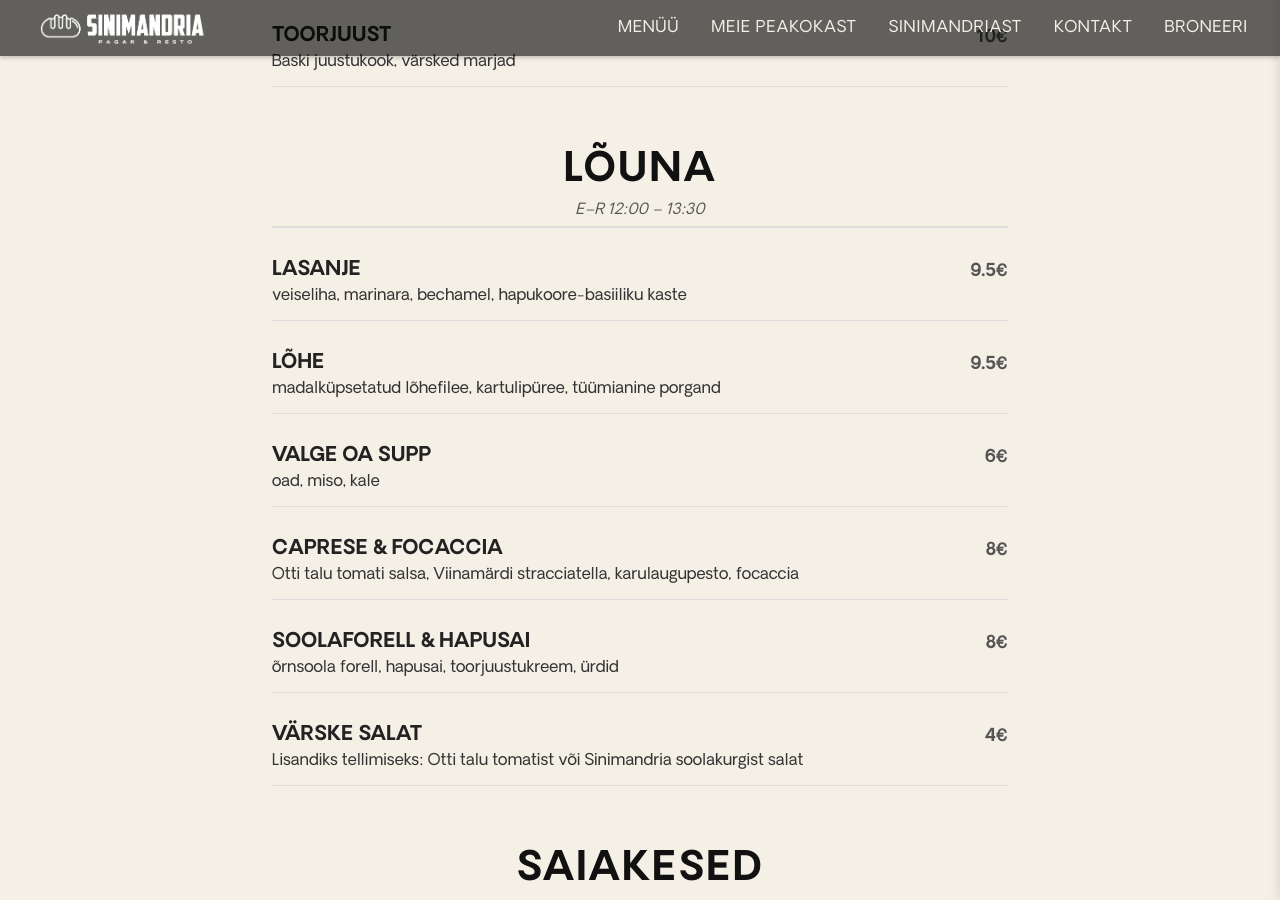
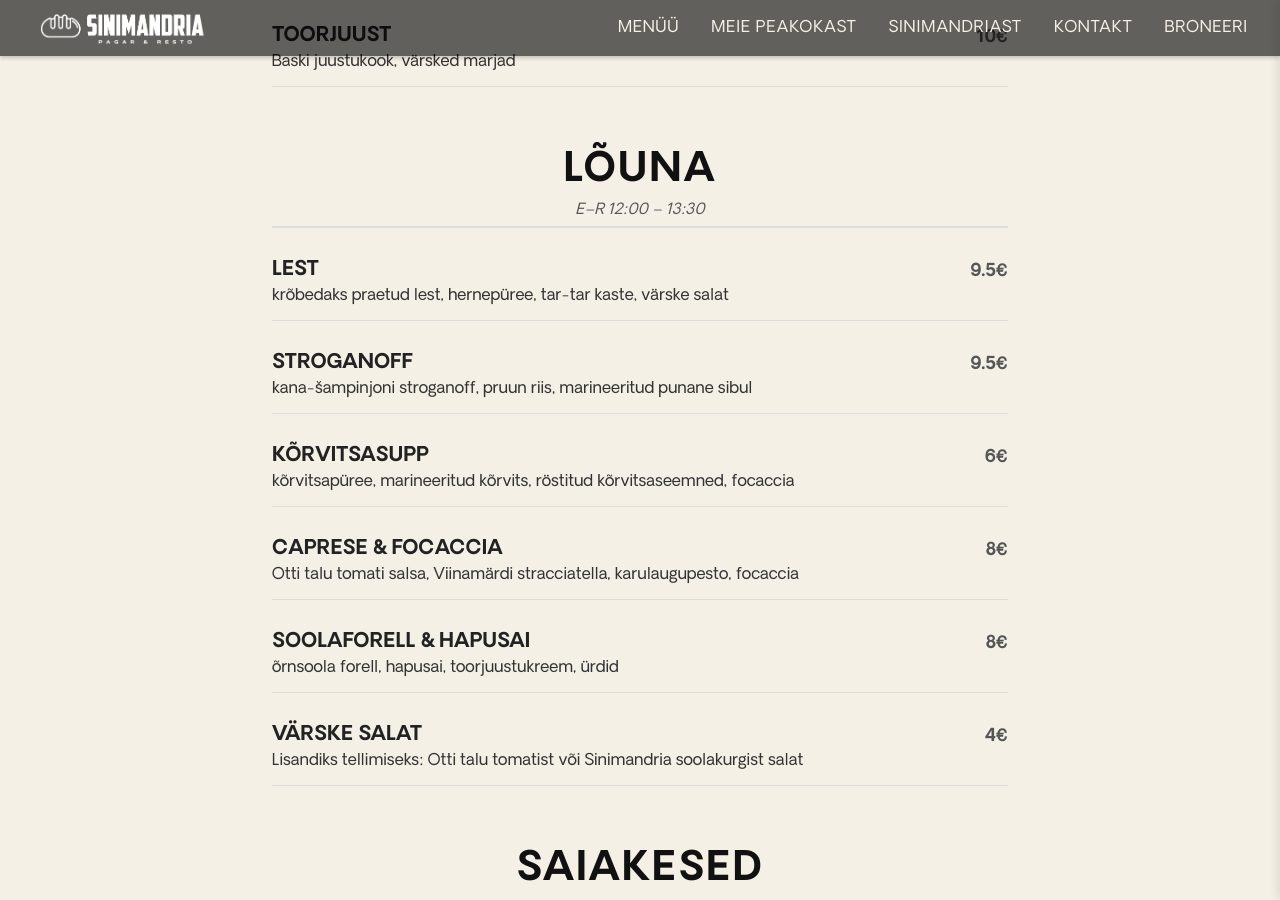
Before and after one commit to m-tu/sinimandria, a Jekyll site: the page built from pages/menu.markdown, in a window 1280 px wide and 900 px high, scrolled down 1581 px. Built offline with Jekyll 4.4.1, drawn with Linux system fonts in a browser that asks for light colours.

Commit message:
Update menu.markdown

```diff
--- a/pages/menu.markdown
+++ b/pages/menu.markdown
@@ -108,16 +108,16 @@
 </div>
 <section class="menu-section">
   <div class="menu-item">
-    <h3>LASANJE <span class="price">9.5€</span></h3>
-    <p>veiseliha, marinara, bechamel, hapukoore-basiiliku kaste</p>
+    <h3>LEST <span class="price">9.5€</span></h3>
+    <p>krõbedaks praetud lest, hernepüree, tar-tar kaste, värske salat</p>
   </div>
   <div class="menu-item">
-    <h3>LÕHE <span class="price">9.5€</span></h3>
-    <p>madalküpsetatud lõhefilee, kartulipüree, tüümianine porgand</p>
+    <h3>STROGANOFF <span class="price">9.5€</span></h3>
+    <p>kana-šampinjoni stroganoff, pruun riis, marineeritud punane sibul</p>
   </div>
   <div class="menu-item">
-    <h3>VALGE OA SUPP <span class="price">6€</span></h3>
-    <p>oad, miso, kale</p>
+    <h3>KÕRVITSASUPP <span class="price">6€</span></h3>
+    <p>kõrvitsapüree, marineeritud kõrvits, röstitud kõrvitsaseemned, focaccia</p>
   </div>
   <div class="menu-item">
     <h3>CAPRESE & FOCACCIA <span class="price">8€</span></h3>
```
